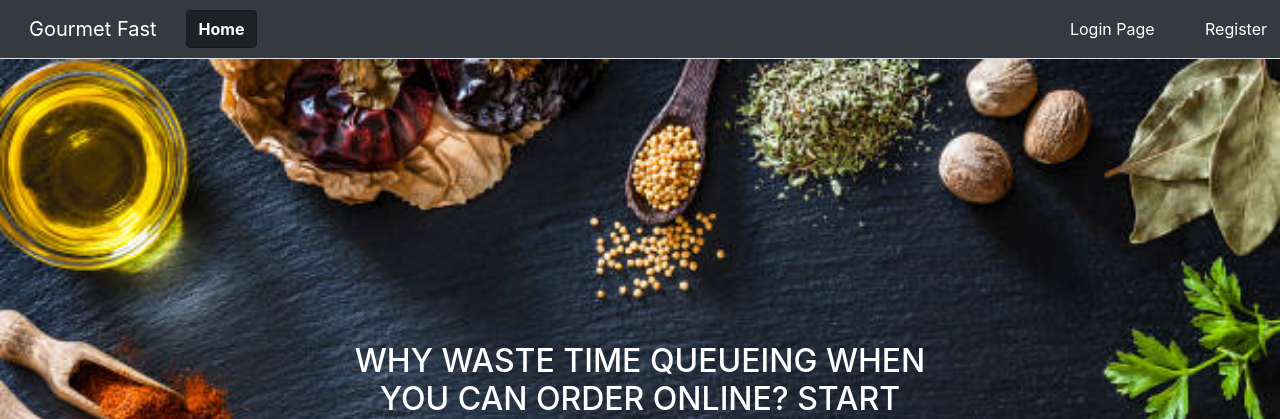
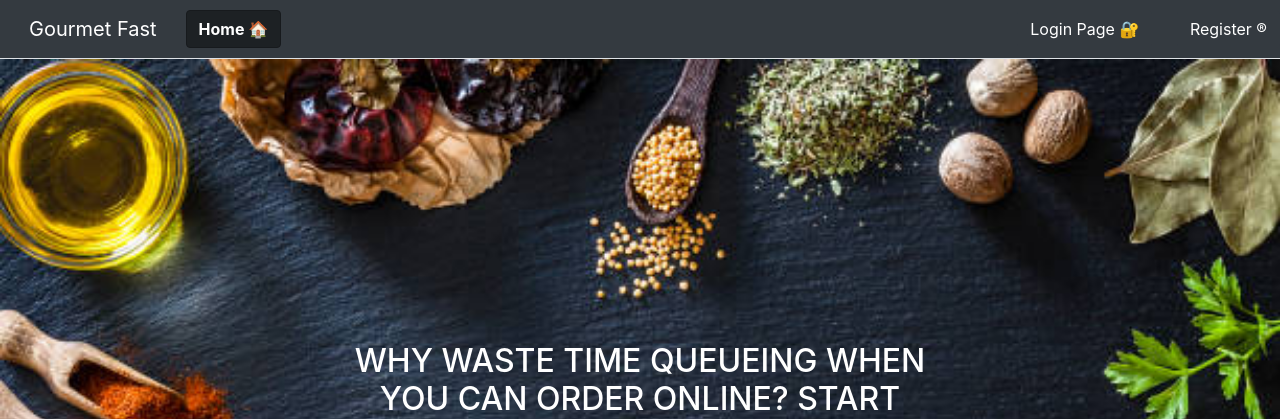
Before and after one commit to glue-MJ/food_hosting, a Flask app: page / in a window 1280 px wide. Shown: the top 419 px of the page. Run offline with Flask 2, Linux system fonts and the light colour scheme; some libraries are stand-ins or nearby versions.

```diff
--- a/food_app/backend_web/app.py
+++ b/food_app/backend_web/app.py
@@ -62,7 +62,7 @@ def register_page():
         instance = mdls.Customers(0, form.Name.data, form.Password.data, form.Email.data, form.Phone.data, form.Credit_Card.data)
         instance.register()
         func.notify_new(form.Email.data)
-        flash("Created New Account Successfully!")
+        flash("Created New Account Successfully!", category="success")
         return redirect(url_for('login_page'))
 
     for err in form.errors.values():
@@ -104,7 +104,7 @@ def checkout():
             mdls.Orders.update_order(data["ID_ORDER"].values, "PENDING")
             flash("ORDER SENT", category="success")
             return redirect(url_for("view_all"))
-    return render_template("checkout.html", items=data, form=form, filled=filled, Aggregate=subtotal)
+    return render_template("checkout.html", active_item="Checkout", items=data, form=form, filled=filled, Aggregate=subtotal)
 
 @app.route("/view", methods=["GET", "POST"])
 @login_required
@@ -114,7 +114,7 @@ def view_all():
     if cf.validate_on_submit() and request.method == "POST" and request.form.get("Cancelled-Item"):
         mdls.Orders.cancel_orders(request.form.get("Cancelled-Item"))
         data = mdls.Orders.view_orders(current_user.Cus_Id)
-    return render_template("view_all.html", items=data, cancel_form=cf)
+    return render_template("view_all.html", active_item="View", items=data, cancel_form=cf)
 
 @app.route("/qrcode/send/<orders_id>")
 def QR_CODES(orders_id: str):
--- a/food_app/backend_web/templates/base.html
+++ b/food_app/backend_web/templates/base.html
@@ -12,21 +12,21 @@
     <nav class="navbar navbar-expand-md navbar-dark bg-dark nav nav-tabs">
         <a class="btn noHover navbar-brand" href="{{ url_for('index')}}">Gourmet Fast</a>
         <div class="Menu-Buttons">
-            <a class="btn btn-dark {% if active_item == 'home' %}active{% endif %}" href='{{ url_for("index")}}'>Home</a>
+            <a class="btn btn-dark {% if active_item == 'home' %}active{% endif %}" href='{{ url_for("index")}}'>Home 🏠</a>
             {% if current_user.is_authenticated %}
-            <a class="btn btn-dark {% if active_item == 'Search' %}active{% endif %}" href='{{ url_for("search")}}'>Search</a>
-            <a class="btn btn-dark {% if active_item == 'About' %}active{% endif %}" href='{{ url_for("view_all")}}'>View_History</a>
+            <a class="btn btn-dark {% if active_item == 'Search' %}active{% endif %}" href='{{ url_for("search")}}'>Search 🔍</a>
+            <a class="btn btn-dark {% if active_item == 'View' %}active{% endif %}" href='{{ url_for("view_all")}}'>View_History 👁</a>
             {% endif %}
         </div>
     {% if current_user.is_authenticated %}
         <div class="rightwards">
-            <a class="btn btn-dark {% if active_item == 'Login' %}active{% endif %}" href="{{ url_for('log_out_page') }}">Log Out</a>
-            <a class="btn btn-dark {% if active_item == 'Checkout' %}active{% endif %}" href="{{ url_for('checkout') }}">Check Out</a>
+            <a class="btn btn-dark {% if active_item == 'Login' %}active{% endif %}" href="{{ url_for('log_out_page') }}">Log Out 🚪</a>
+            <a class="btn btn-dark {% if active_item == 'Checkout' %}active{% endif %}" href="{{ url_for('checkout') }}">Check Out 🛒</a>
         </div>
     {% else %}
         <div class='rightwards'>
-            <a class="btn btn-dark {% if active_item == 'Login' %}active{% endif %}" href='{{ url_for("login_page")}}'>Login Page</a>
-            <a class="btn btn-dark {% if active_item == 'Register' %}active{% endif %}" href='{{ url_for("register_page")}}'>Register</a>
+            <a class="btn btn-dark {% if active_item == 'Login' %}active{% endif %}" href='{{ url_for("login_page")}}'>Login Page 🔐</a>
+            <a class="btn btn-dark {% if active_item == 'Register' %}active{% endif %}" href='{{ url_for("register_page")}}'>Register ®</a>
         </div>
     {% endif %}
     </nav>
```
Also changed, not shown: food_app/backend_web/test_scripts.py (deleted, +0 -46 lines), food_app/backend_web/storage.db.
